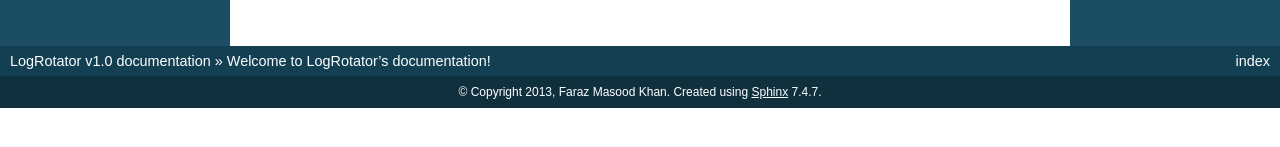
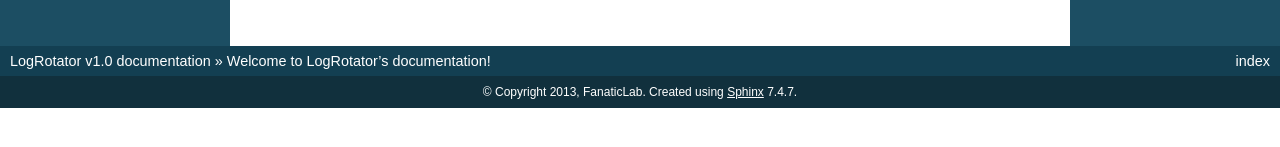
Before and after one commit to BlueGreenWorld/LogRotator, a Sphinx documentation site: the page built from docs/index.rst, in a window 1280 px wide. Shown: the part 253-400 px from the top of the page. Built offline with Sphinx 7.4.7, drawn with Linux system fonts in a browser that asks for light colours.

Commit message:
Testing autodoc extension

```diff
--- a/docs/conf.py
+++ b/docs/conf.py
@@ -25,7 +25,7 @@
 
 # Add any Sphinx extension module names here, as strings. They can be extensions
 # coming with Sphinx (named 'sphinx.ext.*') or your custom ones.
-extensions = []
+extensions = ['sphinx.ext.autodoc']
 
 # Add any paths that contain templates here, relative to this directory.
 templates_path = ['_templates']
@@ -41,7 +41,7 @@
 
 # General information about the project.
 project = u'LogRotator'
-copyright = u'2013, Faraz Masood Khan'
+copyright = u'2013, FanaticLab'
 
 # The version info for the project you're documenting, acts as replacement for
 # |version| and |release|, also used in various other places throughout the
@@ -184,7 +184,7 @@
 # (source start file, target name, title, author, documentclass [howto/manual]).
 latex_documents = [
   ('index', 'LogRotator.tex', u'LogRotator Documentation',
-   u'Faraz Masood Khan', 'manual'),
+   u'FanaticLab', 'manual'),
 ]
 
 # The name of an image file (relative to this directory) to place at the top of
@@ -214,7 +214,7 @@
 # (source start file, name, description, authors, manual section).
 man_pages = [
     ('index', 'logrotator', u'LogRotator Documentation',
-     [u'Faraz Masood Khan'], 1)
+     [u'FanaticLab'], 1)
 ]
 
 # If true, show URL addresses after external links.
@@ -228,7 +228,7 @@
 #  dir menu entry, description, category)
 texinfo_documents = [
   ('index', 'LogRotator', u'LogRotator Documentation',
-   u'Faraz Masood Khan', 'LogRotator', 'One line description of project.',
+   u'FanaticLab', 'LogRotator', 'One line description of project.',
    'Miscellaneous'),
 ]
 
```
Also changed, not shown: 6 other files.
